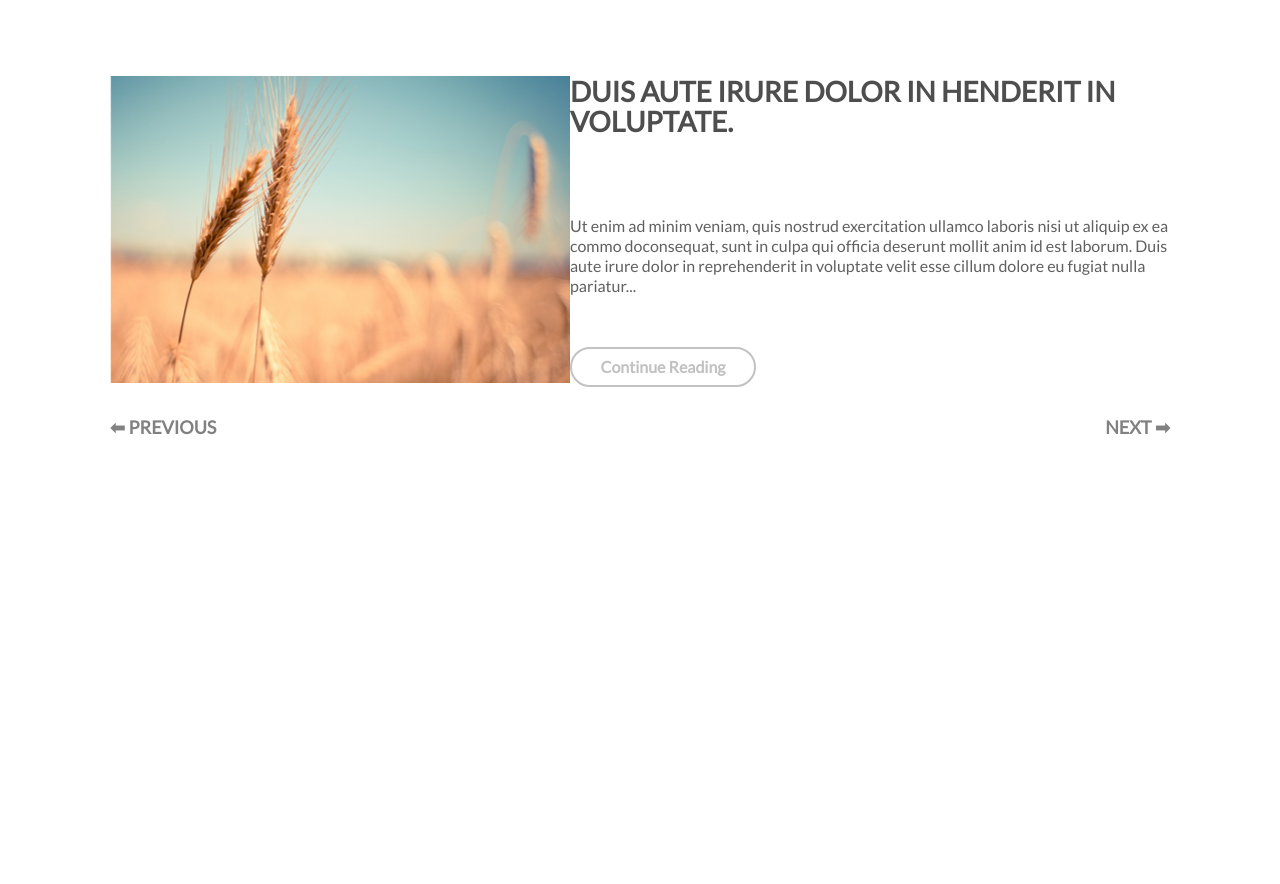
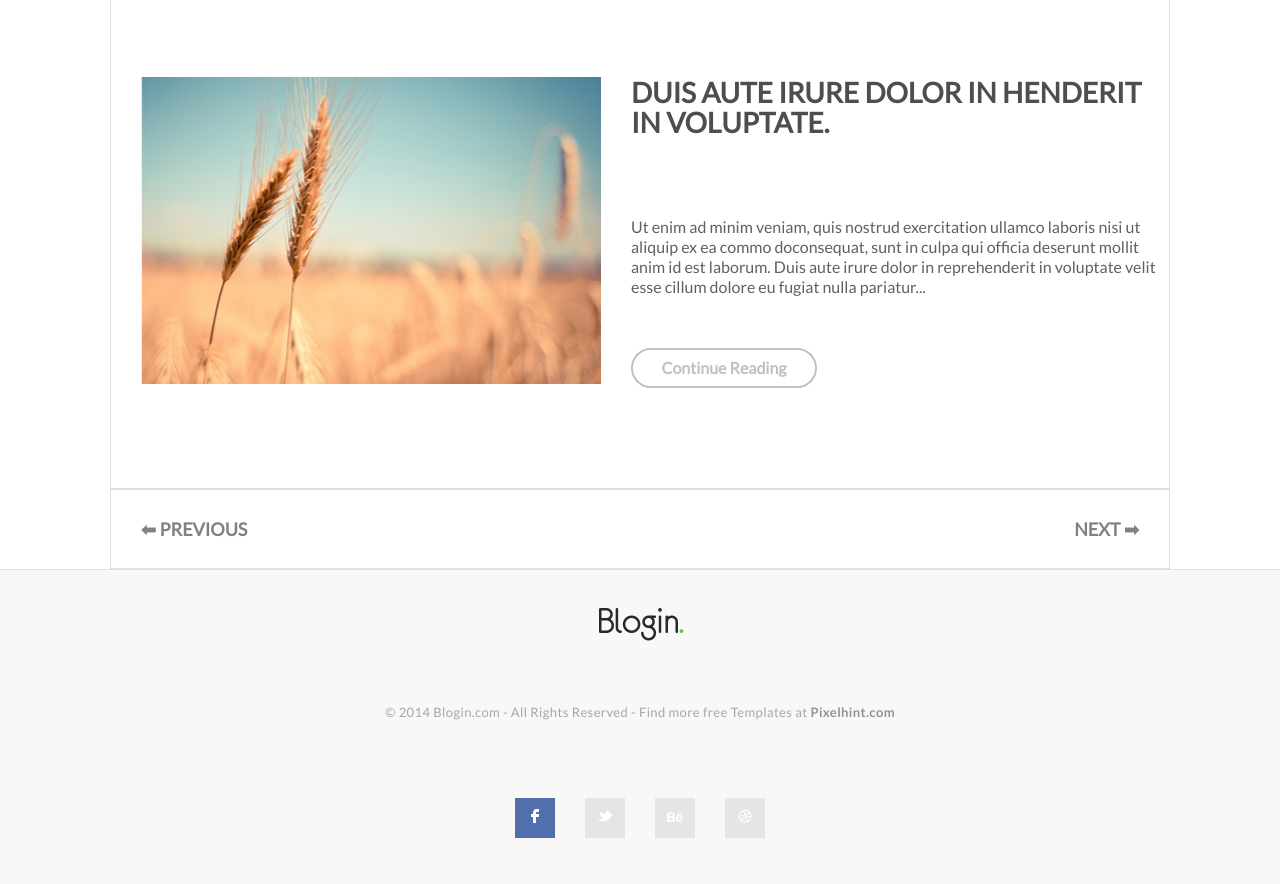
Before and after one commit to nirfuchs73/Design2Live, a plain HTML site: page index.html in a window 1280 px wide. Shown: the part 916-1800 px from the top of the page. Before the commit the page ends 1383 px from the top, so only its background shows below. Drawn offline with Linux system fonts and the light colour scheme.

Commit message:
Support footer

```diff
--- a/css/main.css
+++ b/css/main.css
@@ -8,6 +8,11 @@
 @font-face {
     font-family: lato;
     src: url('../fonts/Lato/Lato-Regular.ttf');
+}
+
+@font-face {
+    font-family: lato-bold;
+    src: url('../fonts/Lato/Lato-Bold.ttf');
 }
 
 /* Base */
@@ -110,15 +115,20 @@ body.open .main-nav {
 
 .blog-item {
     margin-top: 80px;
-    /* margin-left: 80px; */
 }
 
-.blog-image {
+.blog-item:last-child {
+    margin-bottom: 100px;
+}
+
+.blog-img {
     /* margin-bottom: 30px;
     height: 280px;
     object-fit: cover; */
     width: 460px;
     height: 307px;
+    margin-right: 30px;
+    margin-left: 30px;
 }
 
 .blog-item-right {
@@ -190,6 +200,10 @@ body.open .main-nav {
     justify-content: space-between;
 }
 
+.space-around {
+    justify-content: space-around;
+}
+
 .space-even {
     justify-content: space-evenly;
 }
@@ -198,7 +212,11 @@ body.open .main-nav {
     align-items: center
 }
 
-/* .blog-item:first-child>*:not(.blog-image) {
+.justify-center {
+    justify-content: center;
+}
+
+/* .blog-item:first-child>*:not(.blog-img) {
     margin-left: 80px;
     margin-right: 80px;
 } */
@@ -210,6 +228,10 @@ body.open .main-nav {
 
 .blog-container {
     flex: 0 0 100%;
+    /* width: 980px; */
+    /* height: 1318px; */
+    border: 1px solid #e1e0e0;
+    background-color: #ffffff;
 }
 
 /* @media (min-width: 810px) {
@@ -260,9 +282,6 @@ body.open .main-nav {
 }
 
 .main-nav li:hover {
-    /* box-shadow: -1px 0 0 #58c93a; */
-    border-right: 1px solid #58c93a;
-    border-left: 1px solid #58c93a;
     box-shadow: -1px 0 0 #1d1d1d, inset 0 -6px 0 #58c93a;
 }
 
@@ -298,15 +317,89 @@ body.open .main-nav {
     padding: 0;
 }
 
-footer {
-    /* background: grey; */
+.navigation {
     height: 80px;
+    border: 1px solid #e1e0e0;
+    background-color: #ffffff;
 }
 
-.footer-text a {
+.navigation-text a {
     color: #818181;
     font-family: Lato;
     font-size: 18px;
     font-weight: 700;
     text-transform: uppercase;
+    margin: 30px;
 }
+
+footer {
+    /* background: grey; */
+    /* height: 80px;
+    border: 1px solid #e1e0e0;
+    background-color: #ffffff; */
+    flex-direction: column;
+    align-items: center;
+    height: 315px;
+    box-shadow: inset 0 1px 0 #e1e0e0;
+    background-color: #f8f8f8;
+}
+
+.footer-logo {
+    color: #292929;
+    font-family: eurofurence;
+    font-size: 40px;
+    font-weight: 400;
+    letter-spacing: -0.8px;
+}
+
+.footer-logo-point {
+    color: #58c93a;
+}
+
+.footer-copyright {
+    /* Style for "© 2014 Blo" */
+    color: #a6a6a6;
+    font-family: lato;
+    font-size: 13px;
+    font-weight: 400;
+    line-height: 20px;
+    letter-spacing: 0.39px;
+}
+
+.footer-copyright-prefix {
+    /* Text style for "©,  2014 B" */
+    font-family: lato;
+    font-weight: 400;
+}
+
+.footer-copyright-suffix {
+    /* Text style for "Pixelhint." */
+    color: #939292;
+    font-family: lato-bold;
+    font-weight: 700;
+}
+
+.footer-links li {
+    display: flex;
+    justify-content: center;
+    align-items: center;
+    width: 40px;
+    height: 40px;
+    margin: 15px;
+}
+
+.footer-links-f {
+    background-image: url("../img/Shape_7.png");
+}
+
+.footer-links-l {
+    background-image: url("../img/Shape_7_copy.png");
+}
+
+.footer-links-e {
+    background-image: url("../img/Shape_7_copy_2.png");
+}
+
+.footer-links-d {
+    background-image: url("../img/Shape_7_copy_3.png");
+}
--- a/index.html
+++ b/index.html
@@ -31,7 +31,7 @@
 
             <div class="blog-item flex">
                 <div class="blog-item-left">
-                    <img class="blog-image" src="img/001.jpg" alt="">
+                    <img class="blog-img" src="img/001.jpg" alt="">
                 </div>
                 <div class="blog-item-right flex space-between">
                     <h2 class="blog-title">Duis aute irure dolor in
@@ -49,7 +49,7 @@
 
             <div class="blog-item flex">
                 <div class="blog-item-left">
-                    <img class="blog-image" src="img/002.jpg" alt="">
+                    <img class="blog-img" src="img/002.jpg" alt="">
                 </div>
                 <div class="blog-item-right flex space-between">
                     <h2 class="blog-title">Duis aute irure dolor in
@@ -67,7 +67,7 @@
 
             <div class="blog-item flex">
                 <div class="blog-item-left">
-                    <img class="blog-image" src="img/003.jpg" alt="">
+                    <img class="blog-img" src="img/003.jpg" alt="">
                 </div>
                 <div class="blog-item-right flex space-between">
                     <h2 class="blog-title">Duis aute irure dolor in
@@ -85,15 +85,32 @@
 
 
         </div>
+        <div class="navigation flex space-between align-center">
+            <div class="navigation-text">
+                <a href="#">⬅ previous</a>
+            </div>
+            <div class="navigation-text">
+                <a href="#">next ➡</a>
+            </div>
+        </div>
+    </main>
+    <footer class="main-footer flex space-around">
+        <div class="footer-logo">
+            <span>Blogin</span><span class="footer-logo-point">.</span>
+        </div>
+        <div class="footer-copyright">
+            <span class="footer-copyright-prefix">© 2014 Blogin.com - All Rights Reserved - Find more free Templates at
+            </span><span class="footer-copyright-suffix">Pixelhint.com</span>
+        </div>
+        <div class="footer-links">
+            <ul class="flex clean-list">
+                <li class="footer-links-f"><a href="#"><img src="img/F.png" alt=""></a></li>
+                <li class="footer-links-l"><a href="#"><img src="img/L.png" alt=""></a></li>
+                <li class="footer-links-e"><a href="#"><img src="img/E.png" alt=""></a></li>
+                <li class="footer-links-d"><a href="#"><img src="img/D.png" alt=""></a></li>
+            </ul>
+        </div>
 
-    </main>
-    <footer class="wrapper flex space-between align-center">
-        <div class="footer-text">
-            <a href="#">⬅ previous</a>
-        </div>
-        <div class="footer-text">
-            <a href="#">next ➡</a>
-        </div>
     </footer>
 
 </body>
```
Also changed, not shown: img/D.png (added), img/E.png (added), img/F.png (added), img/L.png (added), img/Shape_7.png (added), img/Shape_7_copy.png (added), img/Shape_7_copy_2.png (added), img/Shape_7_copy_3.png (added).
